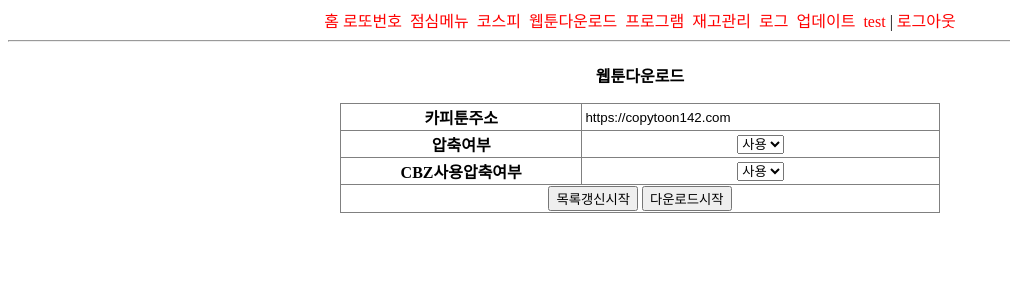
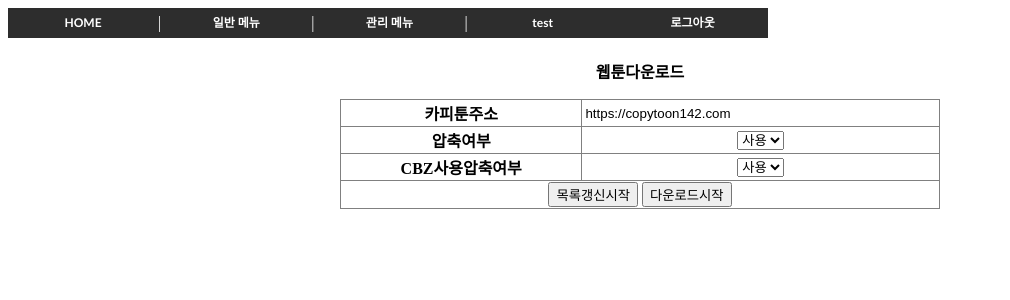
Before and after one commit to k45734/flask_web, a Flask app: page /webtoon/ in a window 1280 px wide. Shown: the top 300 px of the page, without its empty margins (0-1010 px from the left). Run offline with Flask 2, Linux system fonts and the light colour scheme; a user stored in the database is signed in.

Commit message:
Update base.html

```diff
--- a/templates/base.html
+++ b/templates/base.html
@@ -4,34 +4,112 @@
 <meta charset="utf-8">
 <meta name="viewport" content="width=device-width, initial-scale=1.0">
 <style type="text/css">
-a:link { color: red; text-decoration: none;}
-a:visited { color: black; text-decoration: none;}
-a:hover { color: blue; text-decoration: underline;}
+
+
+    #topMenu {
+            height: 30px;  /* 메인 메뉴의 높이 */
+            width: 850px;  /* 메인 메뉴의 넓이 */
+    }
+    #topMenu ul {           /* 메인 메뉴 안의 ul을 설정함: 상위메뉴의 ul+하위 메뉴의 ul */
+        list-style-type: none;  /* 메인 메뉴 안의 ul 내부의 목록 표시를 없애줌 */
+        margin: 0px;            /* 메인 메뉴 안의 ul의 margin을 없앰 */
+        padding: 0px;           /* 메인 메뉴 안의 ul의 padding을 없앰 */
+    }
+    #topMenu ul li {            /* 메인 메뉴 안에 ul 태그 안에 있는 li 태그의 스타일 적용(상위/하위메뉴 모두) */
+        color: white;               /* 글씨 색을 흰색으로 설정 */
+        background-color: #2d2d2d;  /* 배경 색을 RGB(2D2D2D)로 설정 */
+        float: left;                /* 왼쪽으로 나열되도록 설정 */
+        line-height: 30px;          /* 텍스트 한 줄의 높이를 30px로 설정 */
+        vertical-align: middle;     /* 세로 정렬을 가운데로 설정 */
+        text-align: center;         /* 텍스트를 가운데로 정렬 */
+        position: relative;         /* 해당 li 태그 내부의 top/left 포지션 초기화 */
+    }
+    .menuLink, .submenuLink {           /* 상위 메뉴와 하위 메뉴의 a 태그에 공통으로 설정할 스타일 */
+        text-decoration:none;               /* a 태그의 꾸밈 효과 제거 */
+        display: block;                     /* a 태그의 클릭 범위를 넓힘 */
+        width: 150px;                       /* 기본 넓이를 150px로 설정 */
+        font-size: 12px;                    /* 폰트 사이즈를 12px로 설정 */
+        font-weight: bold;                  /* 폰트를 굵게 설정 */
+        font-family: "Trebuchet MS", Dotum; /* 기본 폰트를 영어/한글 순서대로 설정 */
+    }
+    .menuLink {     /* 상위 메뉴의 글씨색을 흰색으로 설정 */
+        color: white;
+    }
+    .topMenuLi:hover .menuLink {    /* 상위 메뉴의 li에 마우스오버 되었을 때 스타일 설정 */
+        color: red;                 /* 글씨 색 빨간색 */
+        background-color: #4d4d4d;  /* 배경색을 밝은 회색으로 설정 */
+    }
+    .submenuLink {          /* 하위 메뉴의 a 태그 스타일 설정 */
+        color: #2d2d2d;             /* 글씨 색을 RGB(2D2D2D)로 설정 */
+        background-color: white;    /* 배경색을 흰색으로 설정 */
+        border: solid 1px black;    /* 테두리를 설정 */
+        margin-top: -1px;           /* 위 칸의 하단 테두리와 아래칸의 상단 테두리가 겹쳐지도록 설덩 */
+    }
+    .longLink {     /* 좀 더 긴 메뉴 스타일 설정 */
+        width: 190px;   /* 넓이는 190px로 설정 */
+    }
+    .submenu {              /* 하위 메뉴 스타일 설정 */
+        position: absolute;     /* html의 flow에 영향을 미치지 않게 absolute 설정 */
+        height: 0px;            /* 초기 높이는 0px로 설정 */
+        overflow: hidden;       /* 실 내용이 높이보다 커지면 해당 내용 감춤 */
+        transition: height .2s; /* height를 변화 시켰을 때 0.2초간 변화 되도록 설정(기본) */
+        -webkit-transition: height .2s; /* height를 변화 시켰을 때 0.2초간 변화 되도록 설정(구버전 크롬/사파라ㅣ) */
+        -moz-transition: height .2s; /* height를 변화 시켰을 때 0.2초간 변화 되도록 설정(구버전 파폭) */
+        -o-transition: height .2s; /* height를 변화 시켰을 때 0.2초간 변화 되도록 설정(구버전 오페라) */
+    }
+    .topMenuLi:hover .submenu { /* 상위 메뉴에 마우스 모버한 경우 그 안의 하위 메뉴 스타일 설정 */
+        height: 93px;           /* 높이를 93px로 설정 */
+    }
+    .submenuLink:hover {        /* 하위 메뉴의 a 태그의 마우스 오버 스타일 설정 */
+        color: red;                 /* 글씨색을 빨간색으로 설정 */
+        background-color: #dddddd;  /* 배경을 RGB(DDDDDD)로 설정 */
+    }
 </style>
 
   </head>
   <body>
-  <center>
-    <div>
-	<a href="{{ url_for('main.index') }}">홈</a>
-	<a href="{{ url_for('sub2.lotto') }}">로또번호</a>&nbsp;
-	<a href="{{ url_for('sub2.menu') }}">점심메뉴</a>&nbsp;
-	<a href="{{ url_for('sub2.kospi') }}">코스피</a>&nbsp;
-	{% if session.get('logFlag') %}
-	<a href="{{ url_for('webtoon.second') }}">웹툰다운로드</a>&nbsp;
-	<a href="{{ url_for('sub3.second') }}">프로그램</a>&nbsp;
-	<a href="{{ url_for('sub4.second') }}">재고관리</a>&nbsp;
-	<a href="{{ url_for('main.log') }}">로그</a>&nbsp;
-	<a href="{{ url_for('main.update') }}">업데이트</a>&nbsp;
-	<a href="/user_info_edit/{{ session['idx'] }}">{{ session.get('userid')}}</a> |
-	<a href="/logout">로그아웃</a>
-	{% else %}
-	<a href="/login">로그인</a>
-	{% endif %}
-	</div>
-    <hr>
 
+	<nav id="topMenu">
+		<ul>
+			<li class="topMenuLi">
+                <a class="menuLink" href="{{ url_for('main.index') }}">HOME</a>
+            </li>
+			<li>|</li>
+            <li class="topMenuLi">
+                <a class="menuLink">일반 메뉴</a>
+                <ul class="submenu">
+                    <li><a href="{{ url_for('sub2.lotto') }}" class="submenuLink">로또번호</a></li>
+                    <li><a href="{{ url_for('sub2.menu') }}" class="submenuLink">점심메뉴</a></li>
+                    <li><a href="{{ url_for('sub2.kospi') }}" class="submenuLink">코스피</a></li>
+                </ul>
+            </li>
+			{% if session.get('logFlag') %}
+			<li>|</li>
+            <li class="topMenuLi">
+                <a class="menuLink">관리 메뉴</a>
+				<ul class="submenu">
+                    <li><a href="{{ url_for('webtoon.second') }}" class="submenuLink">웹툰다운로드</a></li>
+                    <li><a href="{{ url_for('sub3.second') }}" class="submenuLink">프로그램</a></li>
+                    <li><a href="{{ url_for('sub4.second') }}" class="submenuLink">재고관리</a></li>
+					<li><a href="{{ url_for('main.log') }}" class="submenuLink">로그</a></li>
+					<li><a href="{{ url_for('main.update') }}" class="submenuLink">업데이트</a></li>
+				</ul>
+            </li>
+			<li>|</li>
+            <li class="topMenuLi">
+                <a class="menuLink" href="/user_info_edit/{{ session['idx'] }}">{{ session.get('userid')}}</a>
+            </li>
+			<li class="topMenuLi">
+                <a class="menuLink" href="/logout">로그아웃</a>
+            </li>
+			{% else %}
+			<li>|</li>
+            <li class="topMenuLi">
+                <a class="menuLink" href="/login">로그인</a>
+            </li>
+			{% endif %}
+		</ul>
+	</nav>
 	{% block content %}{% endblock %}
-	</center>
   </body>
 </html>
```
